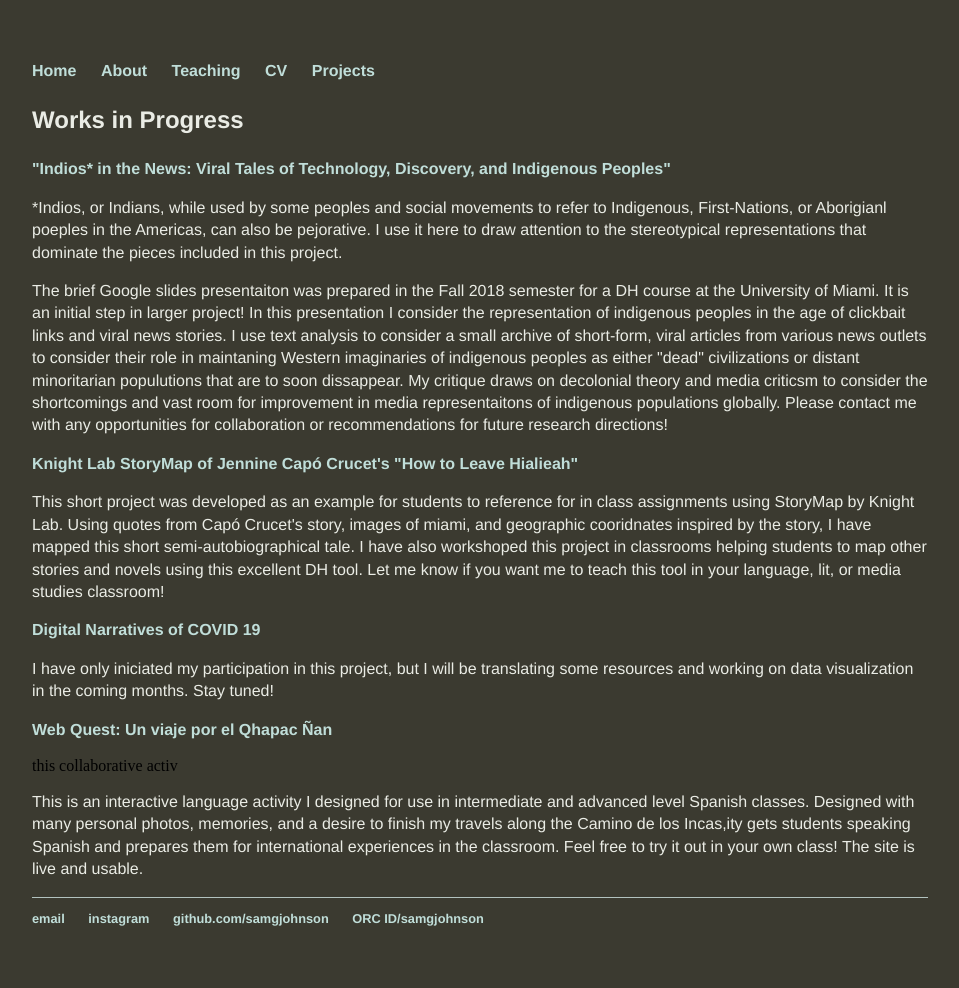
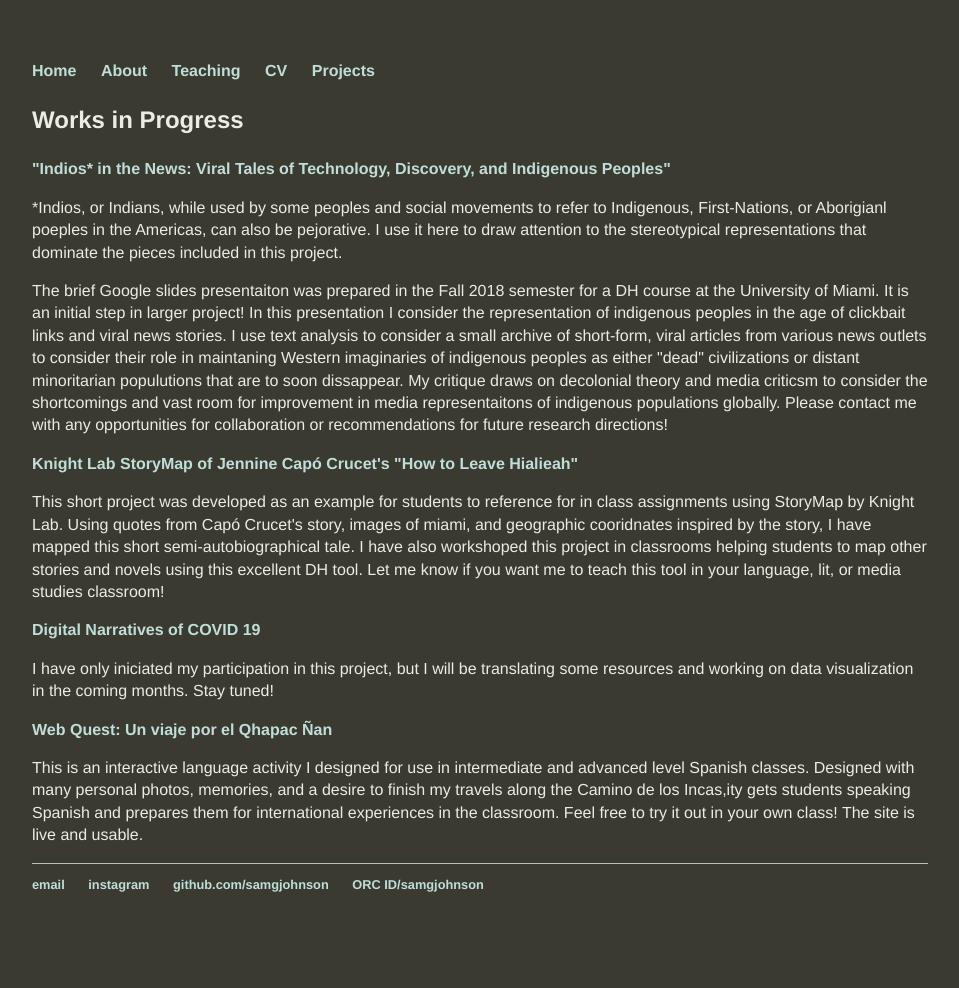
Before and after one commit to samgjohnson/samgjohnson.github.io, a Jekyll site: the page built from dhprojects/index.html, in a window 1280 px wide. Shown: the whole page, without its empty margins (160-1119 px from the left). Built offline with Jekyll 4.4.1, drawn with Linux system fonts in a browser that asks for light colours; after the commit the page ends 954 px from its top, so only the background shows below that.

Commit message:
Update index.html

```diff
--- a/dhprojects/index.html
+++ b/dhprojects/index.html
@@ -10,5 +10,5 @@ title: DH Projects
 <p>This short project was developed as an example for students to reference for in class assignments using StoryMap by Knight Lab. Using quotes from Capó Crucet's story, images of miami, and geographic cooridnates inspired by the story, I have mapped this short semi-autobiographical tale. I have also workshoped this project in classrooms helping students to map other stories and novels using this excellent DH tool. Let me know if you want me to teach this tool in your language, lit, or media studies classroom!
 <p><a href="https://covid.dh.miami.edu/"><b>Digital Narratives of COVID 19</b></a></p>
 <p>I have only iniciated my participation in this project, but I will be translating some resources and working on data visualization in the coming months. Stay tuned!</p>
-<p><a href="https://sites.google.com/site/webquestsgjohnson/un-viaje-por-el-qhapac-%C3%B1an?authuser=0"><b>Web Quest: Un viaje por el Qhapac Ñan</b></a></p> this collaborative activ
+<p><a href="https://sites.google.com/site/webquestsgjohnson/un-viaje-por-el-qhapac-%C3%B1an?authuser=0"><b>Web Quest: Un viaje por el Qhapac Ñan</b></a></p>
 <p>This is an interactive language activity I designed for use in intermediate and advanced level Spanish classes. Designed with many personal photos, memories, and a desire to finish my travels along the Camino de los Incas,ity gets students speaking Spanish and prepares them for international experiences in the classroom. Feel free to try it out in your own class! The site is live and usable.</p>
```
